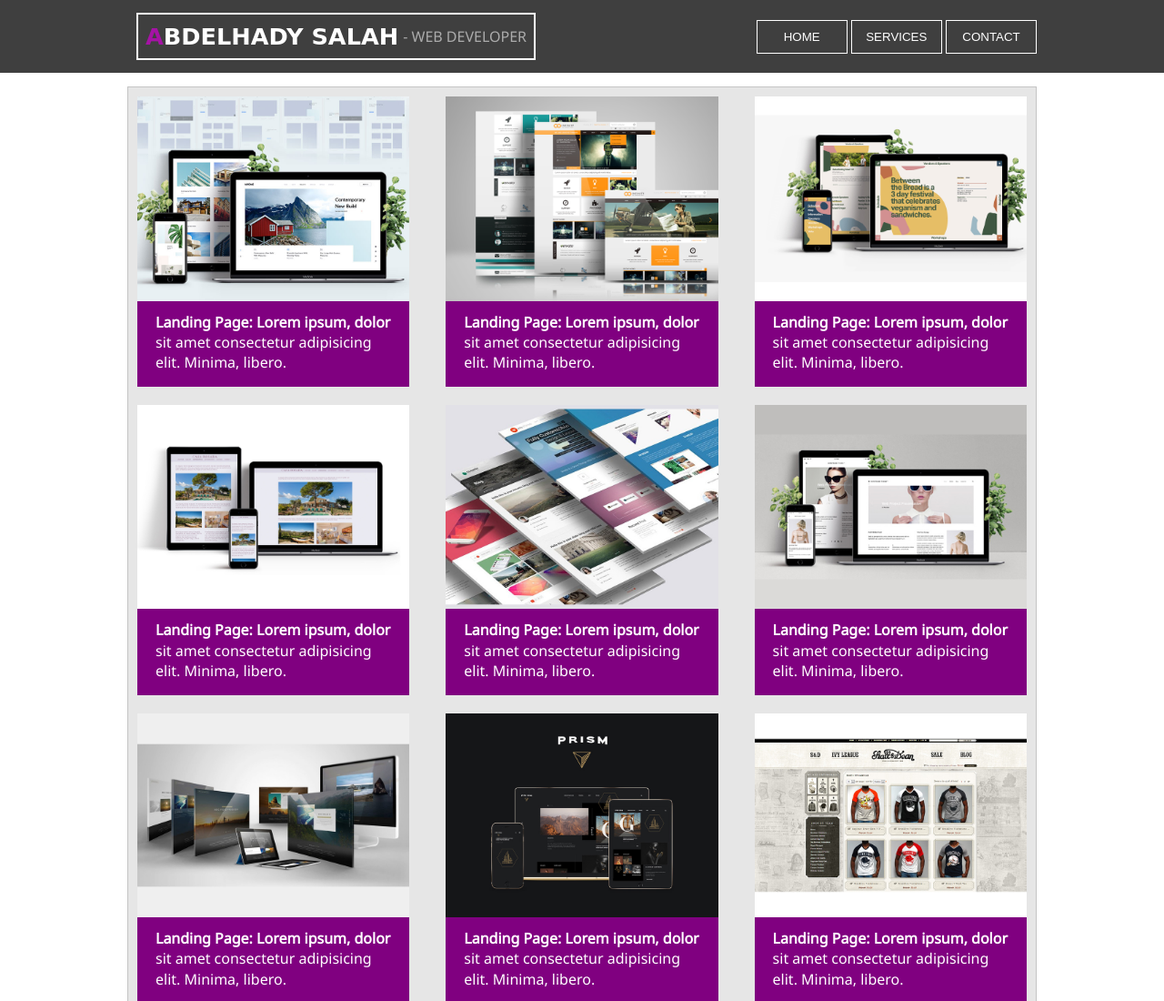
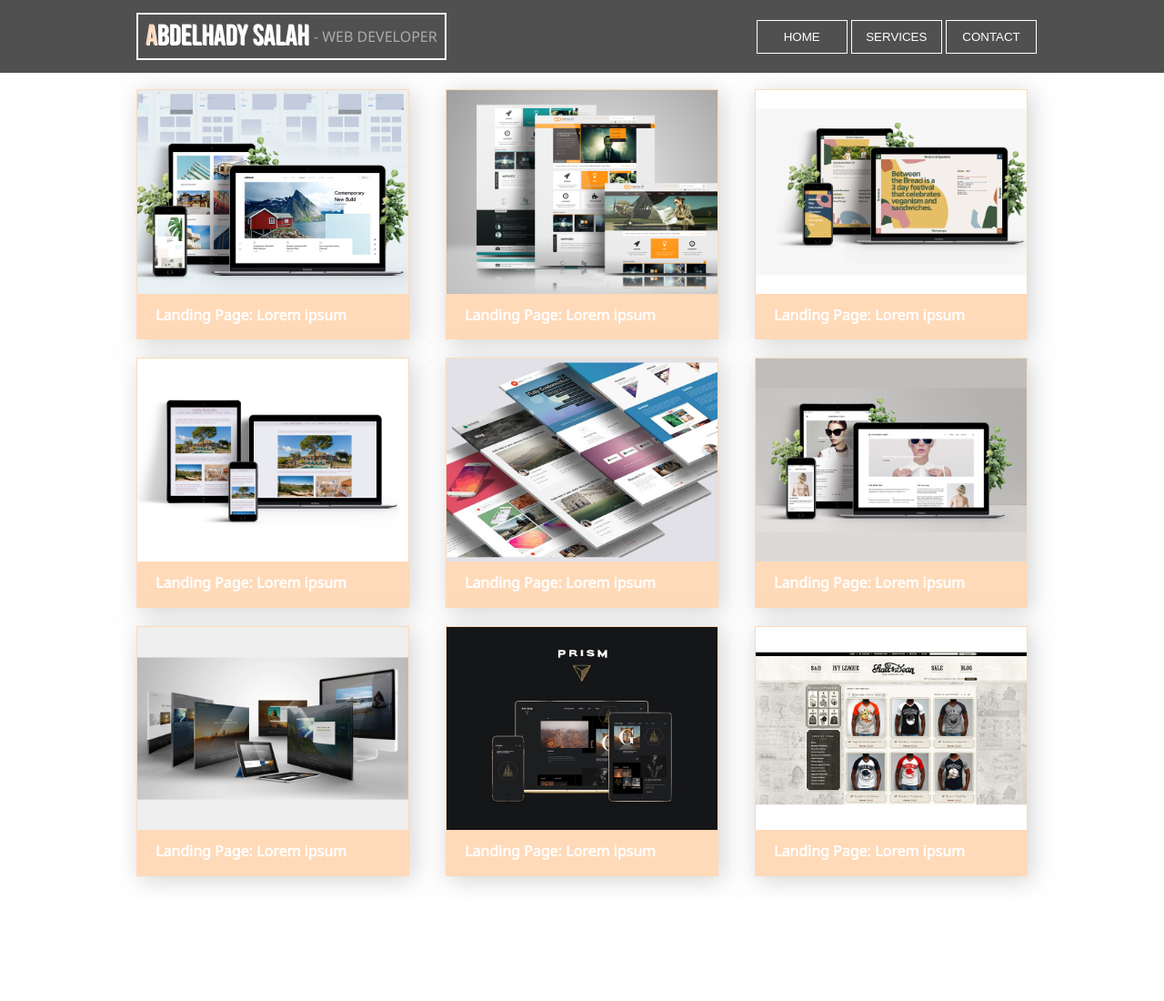
Before and after one commit to abdelhadysa1/Portfolio-Website, a plain HTML site: page index.html in a window 1280 px wide. Shown: the top 1100 px of the page at 91% size. After the commit the page ends 988 px from the top, so only its background shows below. Drawn offline with Linux system fonts and the light colour scheme; a web font is replaced by a local one.

Commit message:
Redesign the site

```diff
--- a/index.html
+++ b/index.html
@@ -10,7 +10,7 @@
     <link rel="stylesheet" href="style.css">
     <link rel="preconnect" href="https://fonts.googleapis.com">
     <link rel="preconnect" href="https://fonts.gstatic.com" crossorigin>
-    <link href="https://fonts.googleapis.com/css2?family=Koulen&family=Noto+Sans&display=swap" rel="stylesheet">
+    <link href="https://fonts.googleapis.com/css2?family=Bebas+Neue&family=Noto+Sans&display=swap" rel="stylesheet">
 </head>
 <body>
     <div class="header-container">
@@ -40,43 +40,53 @@
         <main>
             <div class="box hide-tablet">
                 <img src="./img/1x/showcase01@1x.jpg" alt="Portfolio item 01" srcset="./img/1x/showcase01@1x.jpg 400w, ./img/2x/showcase01@2x.jpg 800w">
-                <p>Landing Page: Lorem ipsum, dolor sit amet consectetur adipisicing elit. Minima, libero.</p>
+                <p>Landing Page: Lorem ipsum
+                    <span class="box-content">dolor sit amet consectetur adipisicing elit. Minima, libero.</span></p>
             </div>
             <div class="box hide-tablet">
                 <img src="./img/1x/showcase02@1x.jpg" alt="Portfolio item 02" srcset="./img/1x/showcase02@1x.jpg 400w, ./img/2x/showcase02@2x.jpg 800w">
-                <p>Landing Page: Lorem ipsum, dolor sit amet consectetur adipisicing elit. Minima, libero.</p>
+                <p>Landing Page: Lorem ipsum
+                    <span class="box-content">dolor sit amet consectetur adipisicing elit. Minima, libero.</span></p>
             </div>
             <div class="box hide-tablet">
                 <img src="./img/1x/showcase03@1x.jpg" alt="Portfolio item 03" srcset="./img/1x/showcase03@1x.jpg 400w, ./img/2x/showcase03@2x.jpg 800w">
-                <p>Landing Page: Lorem ipsum, dolor sit amet consectetur adipisicing elit. Minima, libero.</p>
+                <p>Landing Page: Lorem ipsum
+                    <span class="box-content">dolor sit amet consectetur adipisicing elit. Minima, libero.</span></p>
             </div>
             <div class="box hide-tablet">
                 <img src="./img/1x/showcase04@1x.jpg" alt="Portfolio item 04" srcset="./img/1x/showcase04@1x.jpg 400w, ./img/2x/showcase04@2x.jpg 800w">
-                <p>Landing Page: Lorem ipsum, dolor sit amet consectetur adipisicing elit. Minima, libero.</p>
+                <p>Landing Page: Lorem ipsum
+                    <span class="box-content">dolor sit amet consectetur adipisicing elit. Minima, libero.</span></p>
             </div>
             <div class="box hide-mobile">
                 <img src="./img/1x/showcase05@1x.jpg" alt="Portfolio item 05" srcset="./img/1x/showcase05@1x.jpg 400w, ./img/2x/showcase05@2x.jpg 800w">
-                <p>Landing Page: Lorem ipsum, dolor sit amet consectetur adipisicing elit. Minima, libero.</p>
+                <p>Landing Page: Lorem ipsum
+                    <span class="box-content">dolor sit amet consectetur adipisicing elit. Minima, libero.</span></p>
             </div>
             <div class="box hide-mobile">
                 <img src="./img/1x/showcase06@1x.jpg" alt="Portfolio item 06" srcset="./img/1x/showcase06@1x.jpg 400w, ./img/2x/showcase06@2x.jpg 800w">
-                <p>Landing Page: Lorem ipsum, dolor sit amet consectetur adipisicing elit. Minima, libero.</p>
+                <p>Landing Page: Lorem ipsum
+                    <span class="box-content">dolor sit amet consectetur adipisicing elit. Minima, libero.</span></p>
             </div>
             <div class="box hide-mobile">
                 <img src="./img/1x/showcase07@1x.jpg" alt="Portfolio item 07" srcset="./img/1x/showcase07@1x.jpg 400w, ./img/2x/showcase07@2x.jpg 800w">
-                <p>Landing Page: Lorem ipsum, dolor sit amet consectetur adipisicing elit. Minima, libero.</p>
+                <p>Landing Page: Lorem ipsum
+                    <span class="box-content">dolor sit amet consectetur adipisicing elit. Minima, libero.</span></p>
             </div>
             <div class="box hide-mobile">
                 <img src="./img/1x/showcase08@1x.jpg" alt="Portfolio item 08" srcset="./img/1x/showcase08@1x.jpg 400w, ./img/2x/showcase08@2x.jpg 800w">
-                <p>Landing Page: Lorem ipsum, dolor sit amet consectetur adipisicing elit. Minima, libero.</p>
+                <p>Landing Page: Lorem ipsum
+                    <span class="box-content">dolor sit amet consectetur adipisicing elit. Minima, libero.</span></p>
             </div>
             <div class="box">
                 <img src="./img/1x/showcase09@1x.jpg" alt="Portfolio item 09" srcset="./img/1x/showcase09@1x.jpg 400w, ./img/2x/showcase09@2x.jpg 800w">
-                <p>Landing Page: Lorem ipsum, dolor sit amet consectetur adipisicing elit. Minima, libero.</p>
+                <p>Landing Page: Lorem ipsum
+                    <span class="box-content">dolor sit amet consectetur adipisicing elit. Minima, libero.</span></p>
             </div>
             <div class="box hide-desktop">
                 <img src="./img/1x/showcase10@1x.jpg" alt="Portfolio item 10" srcset="./img/1x/showcase10@1x.jpg 400w, ./img/2x/showcase10@2x.jpg 800w">
-                <p>Landing Page: Lorem ipsum, dolor sit amet consectetur adipisicing elit. Minima, libero.</p>
+                <p>Landing Page: Lorem ipsum
+                    <span class="box-content">dolor sit amet consectetur adipisicing elit. Minima, libero.</span></p>
             </div>
         </main>
     </div>
--- a/style.css
+++ b/style.css
@@ -1,5 +1,5 @@
 :root {
-    accent-color: purple;
+    accent-color: peachpuff;
 }
 
 body {
@@ -9,14 +9,16 @@ body {
 
 .header-container {
     min-height: 10vh;
-    background-color: rgb(63, 63, 63);
-    position: relative;
+    background-color: rgb(80, 80, 80);
+    position: fixed;
+    width: 100%;
+    top: 0;
+    z-index: 100;
 }
 
 header {
     max-width: 1000px;
     margin: 0 auto;
-    position: relative;
     display: flex;
     align-items: center;
     flex-wrap: wrap;
@@ -47,24 +49,24 @@ header :first-child {
 }
 
 .logo:hover {
-    border: 2px solid gold;
+    border: 2px solid white;
 }
 
 .logo:hover .logo-title {
-    color: rgb(165, 19, 165);
+    color: peachpuff;
 }
 
 .logo-title {
-    font-weight: 700;
-    font-size: 1.6rem;
+    font-size: 2.0rem;
     line-height: 2.0rem;
-    font-family: 'Koulen', cursive;
+    font-family: 'Bebas Neue', cursive;
     margin-right: 5px;
     transition: 1s color;
+    text-shadow: 1px 1px white;
 }
 
 .logo-title::first-letter {
-    color: rgb(165, 19, 165);
+    color: peachpuff;
 }
 
 .logo-role {
@@ -76,11 +78,10 @@ header :first-child {
 .container {
     max-width: 1000px;
     min-height: 80vh;
-    background-color: rgba(212, 212, 212, 0.575);
     margin: 15px auto;
     position: relative;
     box-sizing: border-box;
-    border: 1px solid rgb(196, 196, 196);
+    margin-top: 11vh;
 }
 
 main {
@@ -94,8 +95,10 @@ main {
 .box {
     width: 30%;
     box-sizing: border-box;
-    background-color: purple;
+    background-color: peachpuff;
     margin: 10px;
+    border: 1px solid peachpuff;
+    box-shadow: 4px 4px 25px rgba(172, 172, 172, 0.527);
 }
 
 .box img {
@@ -107,6 +110,14 @@ main {
     padding: 10px 20px;
 }
 
+.box span.box-content {
+    display: none;
+}
+
+.box:hover span.box-content {
+    display: block;
+}
+
 .box p::first-line {
     font-weight: 700;
 }
@@ -114,7 +125,7 @@ main {
 h1 {
     font-size: 3rem;
     line-height: 3.5rem;
-    font-family: 'Koulen', cursive;
+    font-family: 'Bebas Neue', cursive;
     margin-bottom: 5px;
 }
 
@@ -142,9 +153,9 @@ nav li {
 }
 
 .nav-btn:hover {
-    color: rgb(63, 63, 63);
+    color: rgb(80, 80, 80);
     background-color: white;
-    border: 1px solid gold;
+    border: 1px solid white;
 }
 
 /* Responsive  Design */
```
